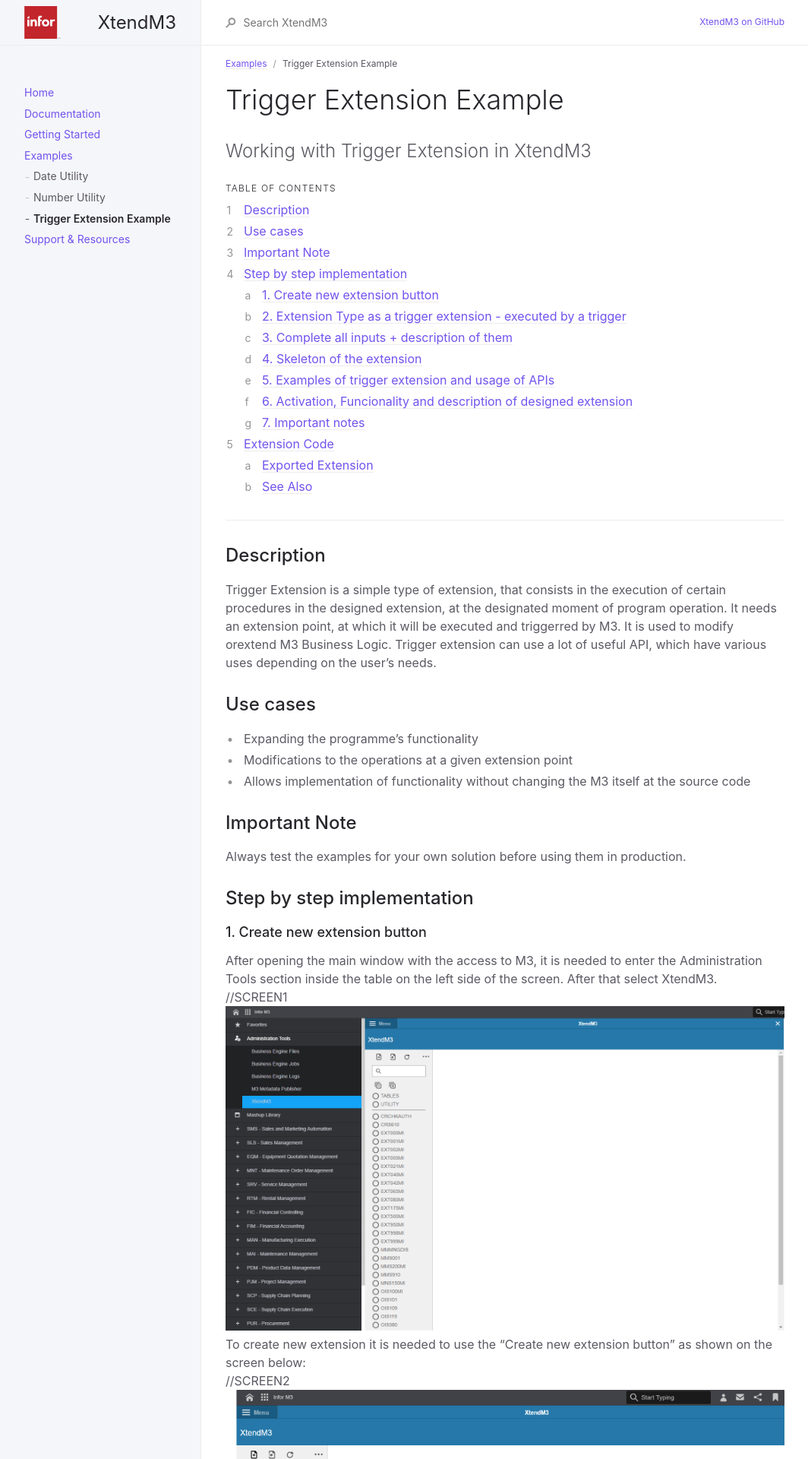
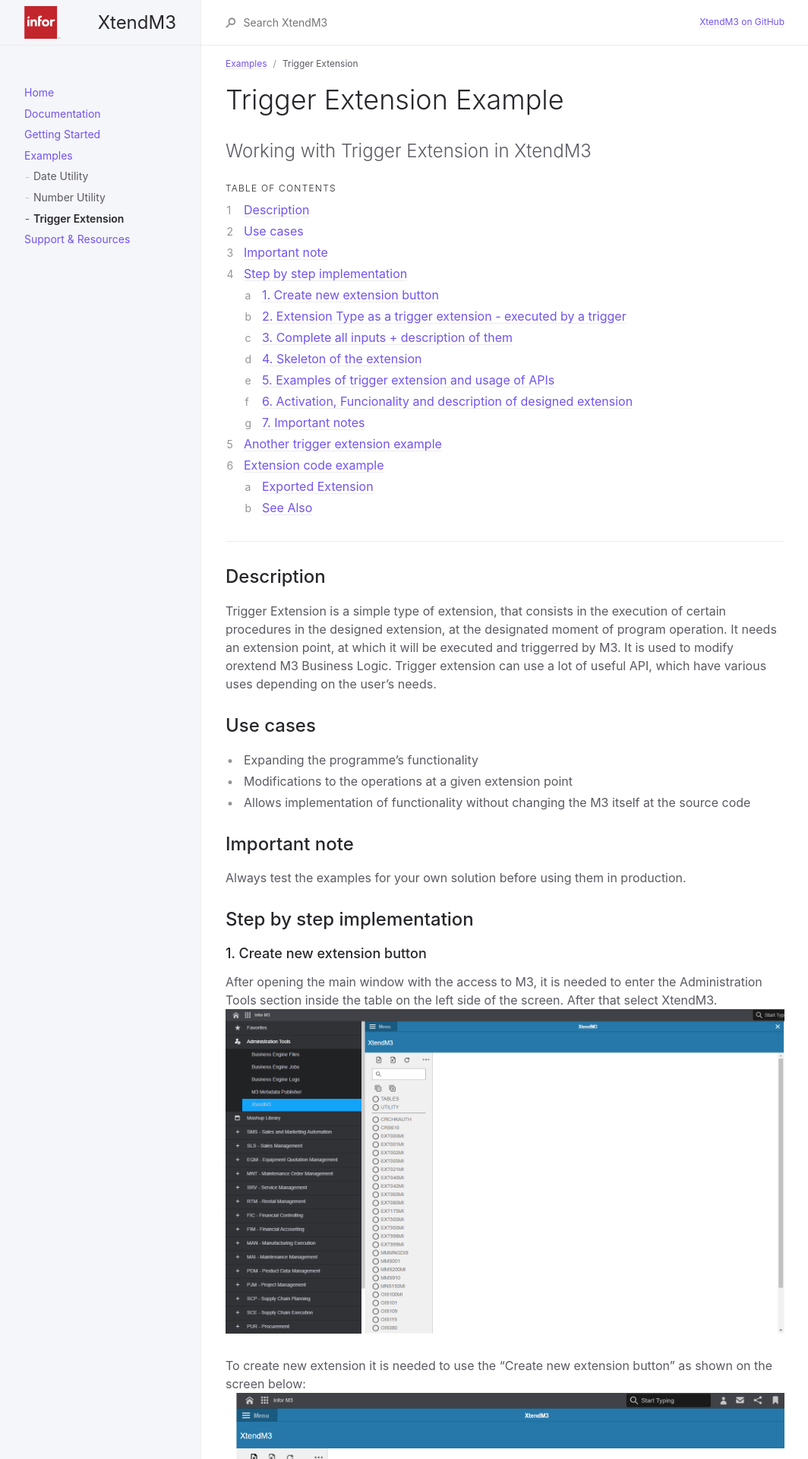
Before and after one commit to infor-cloud/xtendm3, a Jekyll site: the page built from docs/examples/example-003.md, in a window 1280 px wide. Shown: the top 1920 px of the page at 76% size, without its empty margins (107-1171 px from the left). Built offline with Jekyll 4.4.1, drawn with Linux system fonts in a browser that asks for light colours; some of the changed text lies outside the part shown.

Commit message:
Minor structure update

````diff
--- a/docs/examples/example-003.md
+++ b/docs/examples/example-003.md
@@ -29,27 +29,24 @@ Trigger Extension is a simple type of extension, that consists in the execution
 * Allows implementation of functionality without changing the M3 itself at the source code
 
 
-## Important Note
+## Important note
 Always test the examples for your own solution before using them in production.
 
 ## Step by step implementation
 ### 1. Create new extension button
 After opening the main window with the access to M3, it is needed to enter the Administration Tools section inside the table on the left side of the screen. After that select XtendM3.
 <br>
-//SCREEN1
 <img src="/assets/attachments/ex003/1.PNG" width="950">
-<br>
+<br><br>
 To create new extension it is needed to use the "Create new extension button" as shown on the screen below:
 <br>
-//SCREEN2
-<img src="/assets/attachments/ex003/2.PNG" width="950">
-<br>
+<img src="/assets/attachments/ex003/2.png" width="950">
+<br><br>
 ### 2. Extension Type as a trigger extension - executed by a trigger
 Opened window displays an option to select the type of extension to be designed. Select "Trigger" as described "Executed by a trigger" and then click next.
 <br>
-//SCREEN3
 <img src="/assets/attachments/ex003/3.PNG" width="950">
-<br>
+<br><br>
 ### 3. Complete all inputs + description of them
 The next window will require to fill in some data:
 - Name of the extension
@@ -57,10 +54,8 @@ The next window will require to fill in some data:
 After clicking "Next" button, another options will be displayed
 - Method of the executed extension point
 - Advice for the extension method
-<br>
-SCREEN4
 <img src="/assets/attachments/ex003/4.PNG" width="950">
-<br>
+<br><br>
 Depending on the selected programe, all sorts of methods can be available in the place for the selected method from modifying access to programmes data to interactively designed messages depending on the event at the extension point
 The example presents udage of interactive pop up window extension inside the program. It is needed to choose the PEINZ from the method panel. MEthod PEINZ means initialization of designed event at the E panel:
 - P as the panel word
@@ -69,23 +64,20 @@ The example presents udage of interactive pop up window extension inside the pro
 There are also several methods similar to PEINZ like PEUPD or PECHK. All vary according to the type of method and the panel on which the extension point occurs. All available methods depend on the selected programme.
 The last box describes usage of selected method. It asks if the extension point should be before "PRE" or after "POST" selected method.
 <br>
-SCREEN5
 <img src="/assets/attachments/ex003/5.PNG" width="950">
-<br>
+<br><br>
 After inputting all necessary data click create button
 New extension is created. Now it is time to implement the functionality of the new extension.
 
 ### 4. Skeleton of the extension
 The skeleton of the basic extension is empty. It is only made extended by the ExtendM3Trigger. Here is the place to implement the new extension.
 <br>
-SCREEN6
 <img src="/assets/attachments/ex003/6.PNG" width="950">
-<br>
+<br><br>
 Over the code field there are several tools with which you can operate on the designed extension
 <br>
-SCREEN7
 <img src="/assets/attachments/ex003/7.PNG" width="950">
-<br>
+<br><br>
 Listing them from the left side they are used to:
 - enable editing mode
 - export the code
@@ -101,30 +93,28 @@ It is recommended to implement designed for XtendM3 APIs to exploit the full pot
 In the first example the [ProgramAPI](https://infor-cloud.github.io/xtendm3/docs/documentation/api-specification/program-api/) and the [InteractiveAPI](https://infor-cloud.github.io/xtendm3/docs/documentation/api-specification/interactive-api/) are used to create a pop up message with the welcome text and the information about running program.
 To implement these APIs it is needed just to include them as new objects inside the constructor of the extension and implement all the designed functionality of it inside the main() method as at below screen:
 <br>
-SCREEN8
 <img src="/assets/attachments/ex003/8.PNG" width="950">
-<br>
+<br><br>
 After implementing functionality it is needed to save the extension. If it is written correctly there should be a message with the proper information with success. In case of error, the appropriate error message will appear and the implementation will not be saved until the error is resolved. After saving an extension it is a good practice to use a test compilation of the program just to check if everything is working properly.
 
 ### 6. Activation, Funcionality and description of designed extension
 The next step is to activate the extension. It can be activated inside the settings panel of the extension. To activate the extension, the activate slider needs to be turned on.
 <br>
-SCREEN9
 <img src="/assets/attachments/ex003/9.PNG" width="950">
-<br>
+<br><br>
 After that it is possible to run the program with activated extension by using CTRL+R key combination and inputting the name of the program. While the program is running, the new implemented extension can be tested by the user. In this example the message is popped up on the panel E after execution of the extension method.
 <br>
-SCREEN10
 <img src="/assets/attachments/ex003/10.PNG" width="950">
-<br>
+<br><br>
 
 
 ### 7. Important notes
 - It is a good practice to use a test compilation of the program just to check if everything is working properly.
 - The convergence of the presented data is entirely coincidental.
 
+## Another trigger extension example
 
-## Extension Code
+## Extension code example
 Here's an overview of the designed extensions, the exported files can be downloaded and imported in your own environments.
 
 ```groovy
````
Also changed, not shown: other parts of docs/examples/example-003.md (+1 -1 lines).
